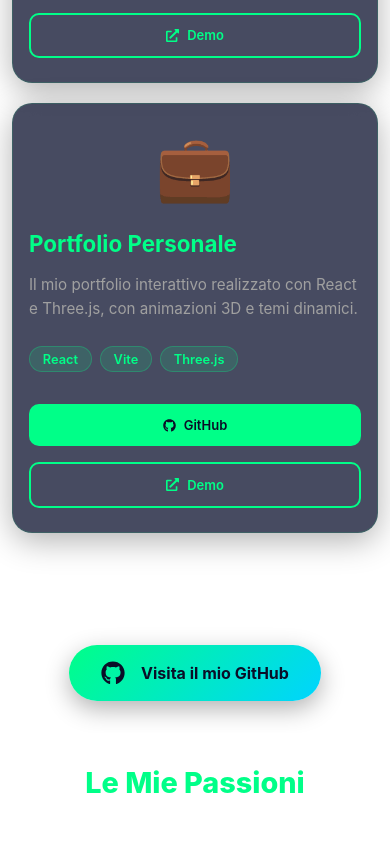
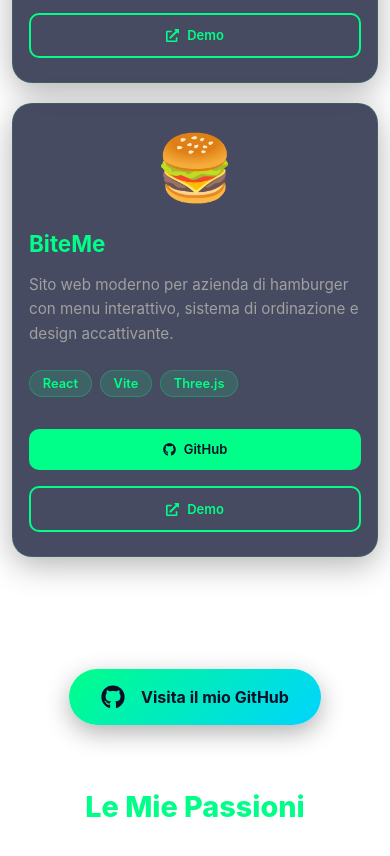
Before and after one commit to PatrickBre007/Portfolio-Bressan-Patrick, a React (Vite) app: page / in a window 390 px wide. Shown: the part 3960-4816 px from the top of the page. Built offline with nearby package versions, Linux system fonts and the light colour scheme.

Commit message:
Update: Sostituito Portfolio Personale con BiteMe hamburger website

```diff
--- a/src/sections/Projects.jsx
+++ b/src/sections/Projects.jsx
@@ -33,12 +33,12 @@ const Projects = () => {
       image: '🫧'
     },
     {
-      title: 'Portfolio Personale',
-      description: 'Il mio portfolio interattivo realizzato con React e Three.js, con animazioni 3D e temi dinamici.',
+      title: 'BiteMe',
+      description: 'Sito web moderno per azienda di hamburger con menu interattivo, sistema di ordinazione e design accattivante.',
       technologies: ['React', 'Vite', 'Three.js'],
-      github: 'https://github.com/PatrickBre007/Portfolio-Bressan-Patrick',
-      demo: 'https://portfolio-bressan-patrick.vercel.app/',
-      image: '💼'
+      github: 'https://github.com/PatrickBre007/Bite-Me',
+      demo: 'https://biteme-jade.vercel.app/',
+      image: '🍔'
     },
   ];
 
```
